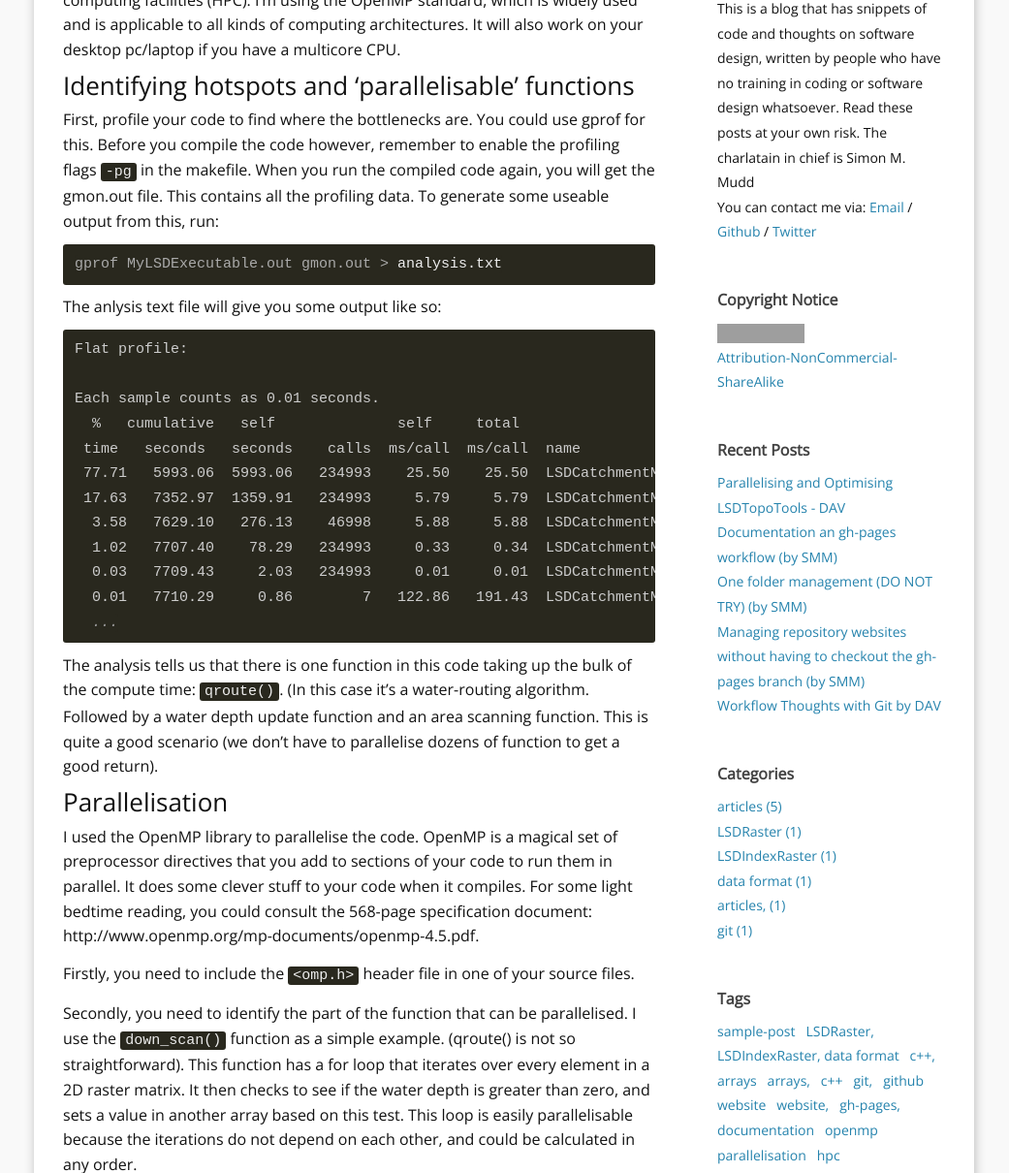
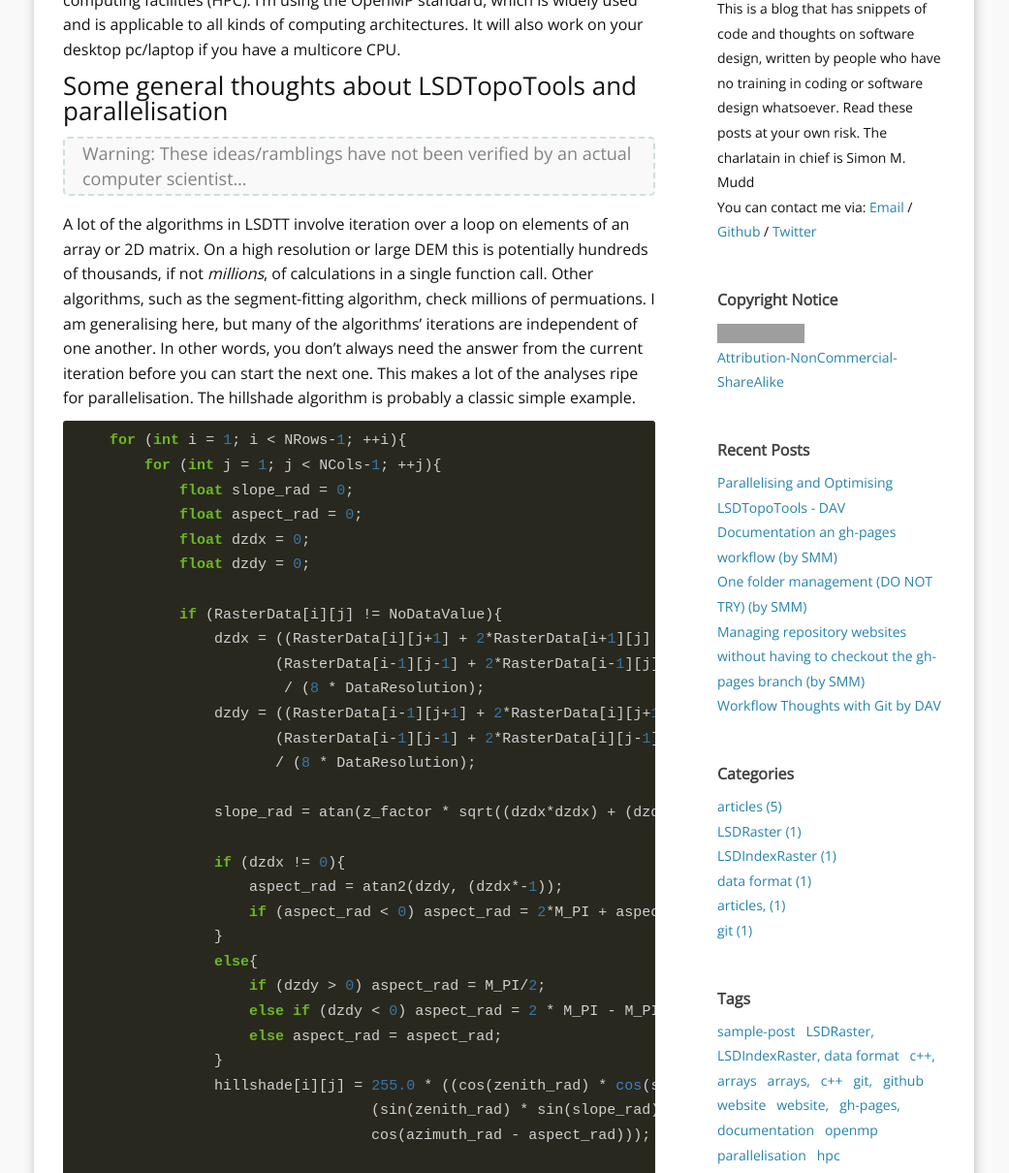
Before and after one commit to LSDtopotools/LSDCodingBlog, a Jekyll site: the page built from _posts/2016-02-25-Parallelising_and_Optimising_LSDTopoTools.md, in a window 1280 px wide and 1400 px high, scrolled down 210 px, cut to the strip 190-1400 px from the top of the window. Shown: the whole strip at 97% size, without its empty margins (120-1161 px from the left). Built offline with Jekyll 4.4.1, drawn with Linux system fonts in a browser that asks for light colours; comment, search, counter and statistics services are not loaded; some of the changed text lies outside the part shown; grey boxes are pictures that could not be loaded.

Commit message:
Added a few more ramblings

```diff
--- a/_posts/2016-02-25-Parallelising_and_Optimising_LSDTopoTools.md
+++ b/_posts/2016-02-25-Parallelising_and_Optimising_LSDTopoTools.md
@@ -7,9 +7,62 @@ tags: openmp parallelisation hpc
 
 Some notes and experiences from scaling LSDTopoTools code to parallel computing facilities (HPC). I'm using the OpenMP standard, which is widely used and is applicable to all kinds of computing architectures. It will also work on your desktop pc/laptop if you have a multicore CPU.
 
+### Some general thoughts about LSDTopoTools and parallelisation
+
+> Warning: These ideas/ramblings have not been verified by an actual computer scientist...
+
+A lot of the algorithms in LSDTT involve iteration over a loop on elements of an array or 2D matrix. On a high resolution or large DEM this is potentially hundreds of thousands, if not *millions*, of calculations in a single function call. Other algorithms, such as the segment-fitting algorithm, check millions of permuations. I am generalising here, but many of the algorithms' iterations are independent of one another. In other words, you don't always need the answer from the current iteration before you can start the next one. This makes a lot of the analyses ripe for parallelisation. The hillshade algorithm is probably a classic simple example.
+
+{% highlight cpp %}
+    for (int i = 1; i < NRows-1; ++i){
+        for (int j = 1; j < NCols-1; ++j){
+            float slope_rad = 0;
+            float aspect_rad = 0;
+            float dzdx = 0;
+            float dzdy = 0;
+
+            if (RasterData[i][j] != NoDataValue){
+                dzdx = ((RasterData[i][j+1] + 2*RasterData[i+1][j] + RasterData[i+1][j+1]) -
+                       (RasterData[i-1][j-1] + 2*RasterData[i-1][j] + RasterData[i-1][j+1]))
+                        / (8 * DataResolution);
+                dzdy = ((RasterData[i-1][j+1] + 2*RasterData[i][j+1] + RasterData[i+1][j+1]) -
+                       (RasterData[i-1][j-1] + 2*RasterData[i][j-1] + RasterData[i+1][j-1]))
+                       / (8 * DataResolution);
+
+                slope_rad = atan(z_factor * sqrt((dzdx*dzdx) + (dzdy*dzdy)));
+
+                if (dzdx != 0){
+                    aspect_rad = atan2(dzdy, (dzdx*-1));
+                    if (aspect_rad < 0) aspect_rad = 2*M_PI + aspect_rad;
+                }
+                else{
+                    if (dzdy > 0) aspect_rad = M_PI/2;
+                    else if (dzdy < 0) aspect_rad = 2 * M_PI - M_PI/2;
+                    else aspect_rad = aspect_rad;
+                }
+                hillshade[i][j] = 255.0 * ((cos(zenith_rad) * cos(slope_rad)) +
+                                  (sin(zenith_rad) * sin(slope_rad) *
+                                  cos(azimuth_rad - aspect_rad)));
+
+                if (hillshade[i][j] < 0) hillshade[i][j] = 0;
+            }
+        }
+{% endhighlight %}
+
+Basically the algorithm looks around to the cell neighbours and performs some fairly trivial calculation. But none of the calculations depend on the answers from other iterations (Again...I haven't tested this yet, see below for an actual tested and working example). You could probably parallelise this by placing a single statement before the outer `for` loop:
+
+{% highlight cpp %}
+#pragma omp parallel for  // More on this later...
+    for (int i = 1; i < NRows-1; ++i){
+        for (int j = 1; j < NCols-1; ++j){
+        // Do stuff...
+{% endhighlight %}
+
+Finally, most of the computers we use have some multi-core capability. Even your laptop probably has 2 or 4 cores. All this computing power is sitting there waiting to be put to good use! Depending on how parallelisable the algorithm is, you would expect to get something like a 3-3.5x speed up on a 4 core machine compared to running the algorithm in serial. (You rarely get *n* times speed up (where *n* is number of cores) because of overheads, communicating between cores/memory etc.)
+
 ### Identifying hotspots and 'parallelisable' functions
 
-First, profile your code to find where the bottlenecks are. You could use gprof for this. Before you compile the code however, remember to enable the profiling flags `-pg` in the makefile. When you run the compiled code again, you will get the gmon.out file. This contains all the profiling data. To generate some useable output from this, run:
+An example with LSDCatchment model: First, I profiled the code to find where the bottlenecks are. I used gprof for this. Before you compile the code however, remember to enable the profiling flags `-pg` in the makefile. When you run the compiled code again, you will get the gmon.out file. This contains all the profiling data. To generate some useable output from this, run:
 
 {% highlight console %}
 gprof MyLSDExecutable.out gmon.out > analysis.txt
@@ -94,4 +147,10 @@ Where 8 should usually be the same as the number of available cores on your mach
 
 Then just run the executable as normal. You can check the usage of your cpus using the `top` command in linux. Then press 1 to get a breakdown of usage by CPU. You should hopefully see that all of your cpus (cores) are now in use, compared to just one that would have been in use when running the code serially.
 
-(More details to come.)
+### Results from porting to ARCHER
+
+ARCHER is a massive HPC cluster housed in Edinburgh used for academic reserach in the UK. It's made up of a load of compute nodes (2000+ of them). Each node has 2x 12 core processors sharing 64GB of RAM. There is some clever technology called HyperThreading which you can turn on to 'double' the number of logical cores available, giving you a maximum of 48 processing units. (Confusingly, these 48 logical cores are referred to as CPUs, even though they aren't physical CPUs like we might think of normally.)
+
+I did some simulations with LSDCatchmentModel with a variety of core/thread configurations. The test simulation was 48hrs (real time) of the Boscastle storm and flooding in 2004. In serial mode (i.e. no parallelisation) the simulation took around c. 4 hours. With the optimised, parallel code, I could get this down to about 11 minutes in the best case scenario. (Figure to follow)
+
+More soon...
```
